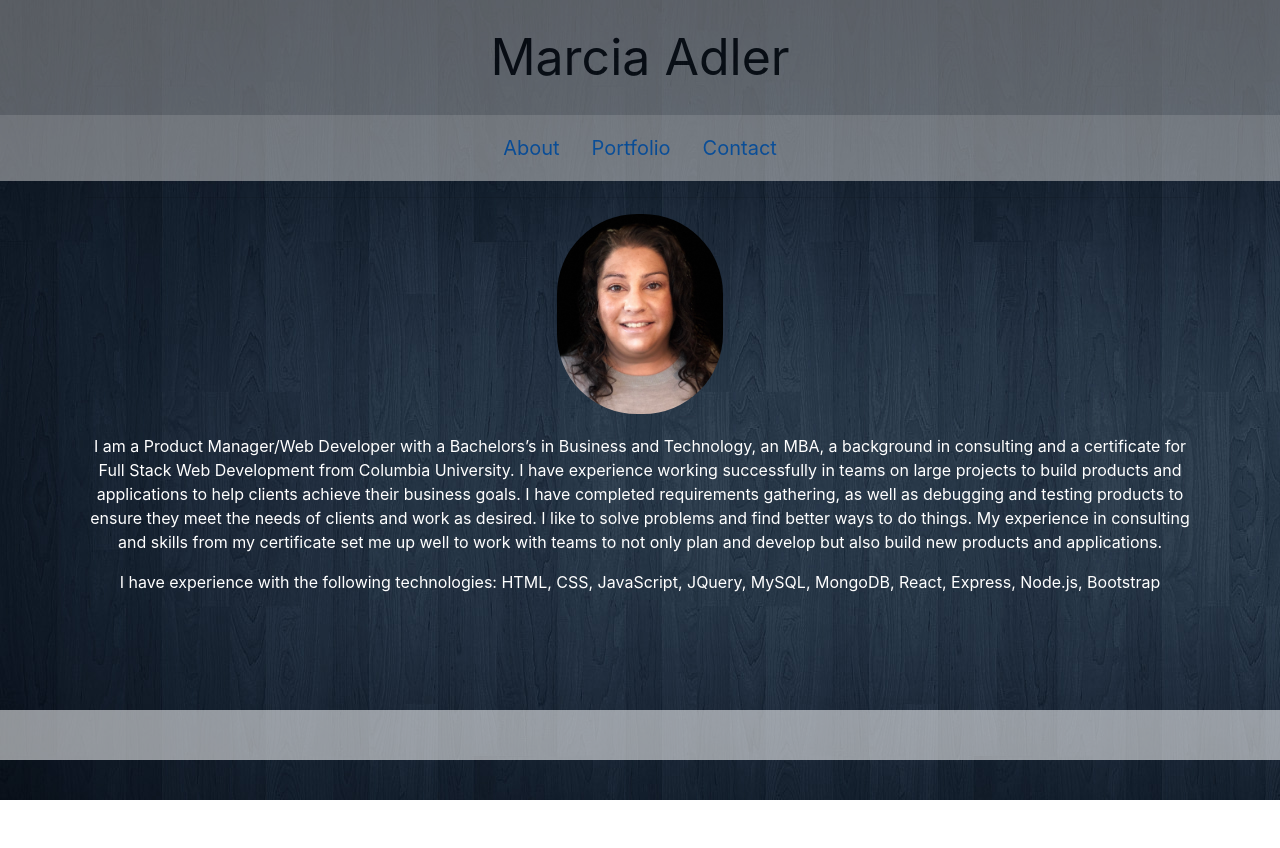
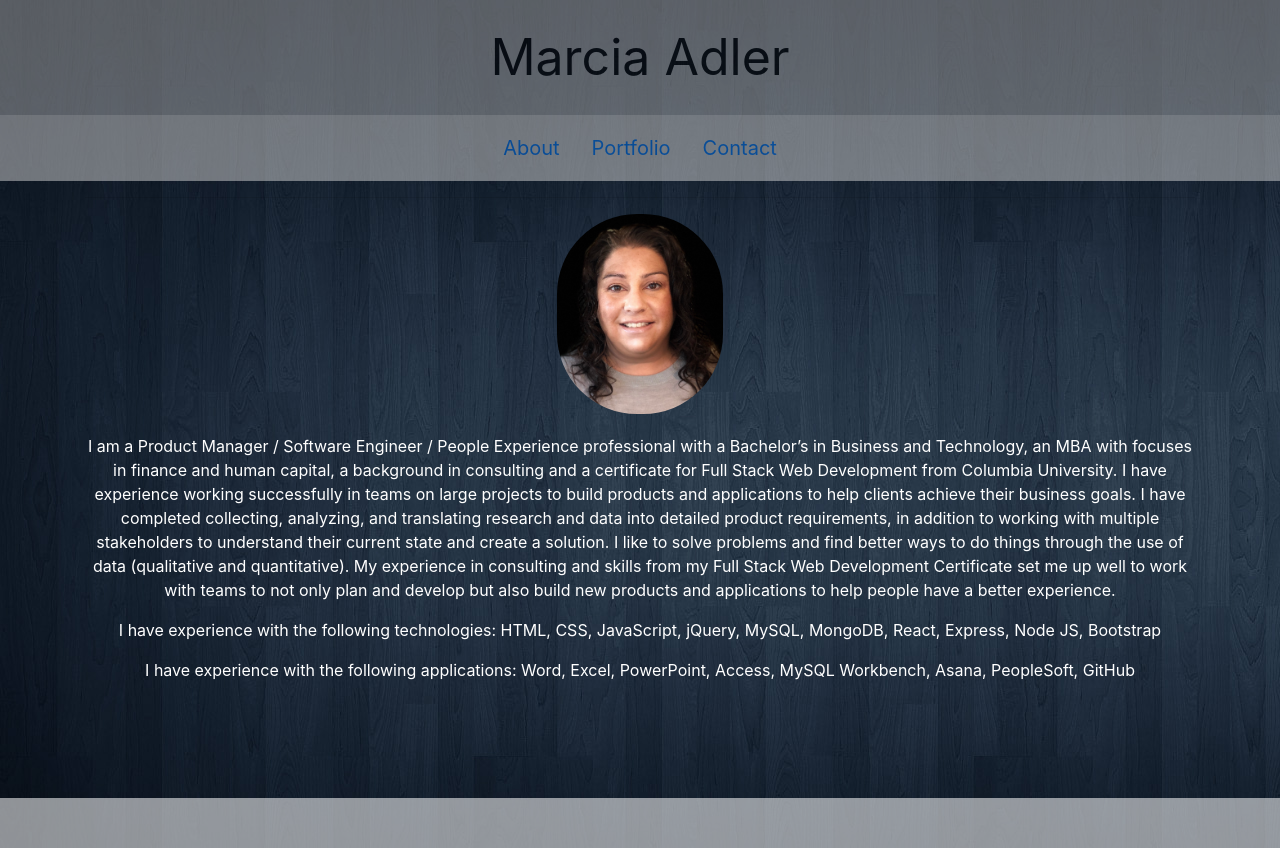
Before and after one commit to MarciaAdler/portfolio-appsbymarcia, a React (Create React App) app in the folder client/: page / in a window 1280 px wide. Before the commit the page ends 800 px from the top, so only its background shows below. Built offline with nearby package versions, Linux system fonts and the light colour scheme.

Commit message:
updated about page

```diff
--- a/client/src/pages/About.js
+++ b/client/src/pages/About.js
@@ -21,21 +21,29 @@ function About() {
       <hr />
       <AboutImage />
       <p style={styles.p}>
-        I am a Product Manager/Web Developer with a Bachelors’s in Business and
-        Technology, an MBA, a background in consulting and a certificate for
-        Full Stack Web Development from Columbia University. I have experience
-        working successfully in teams on large projects to build products and
-        applications to help clients achieve their business goals. I have
-        completed requirements gathering, as well as debugging and testing
-        products to ensure they meet the needs of clients and work as desired. I
-        like to solve problems and find better ways to do things. My experience
-        in consulting and skills from my certificate set me up well to work with
-        teams to not only plan and develop but also build new products and
-        applications.
+        I am a Product Manager / Software Engineer / People Experience
+        professional with a Bachelor’s in Business and Technology, an MBA with
+        focuses in finance and human capital, a background in consulting and a
+        certificate for Full Stack Web Development from Columbia University. I
+        have experience working successfully in teams on large projects to build
+        products and applications to help clients achieve their business goals.
+        I have completed collecting, analyzing, and translating research and
+        data into detailed product requirements, in addition to working with
+        multiple stakeholders to understand their current state and create a
+        solution. I like to solve problems and find better ways to do things
+        through the use of data (qualitative and quantitative). My experience in
+        consulting and skills from my Full Stack Web Development Certificate set
+        me up well to work with teams to not only plan and develop but also
+        build new products and applications to help people have a better
+        experience.
       </p>
       <p style={styles.p}>
         I have experience with the following technologies: HTML, CSS,
-        JavaScript, JQuery, MySQL, MongoDB, React, Express, Node.js, Bootstrap
+        JavaScript, jQuery, MySQL, MongoDB, React, Express, Node JS, Bootstrap
+      </p>
+      <p style={styles.p}>
+        I have experience with the following applications: Word, Excel,
+        PowerPoint, Access, MySQL Workbench, Asana, PeopleSoft, GitHub
       </p>
     </div>
   );
```
Also changed, not shown: 9 other files (tests, documents, lock files or other folders).
